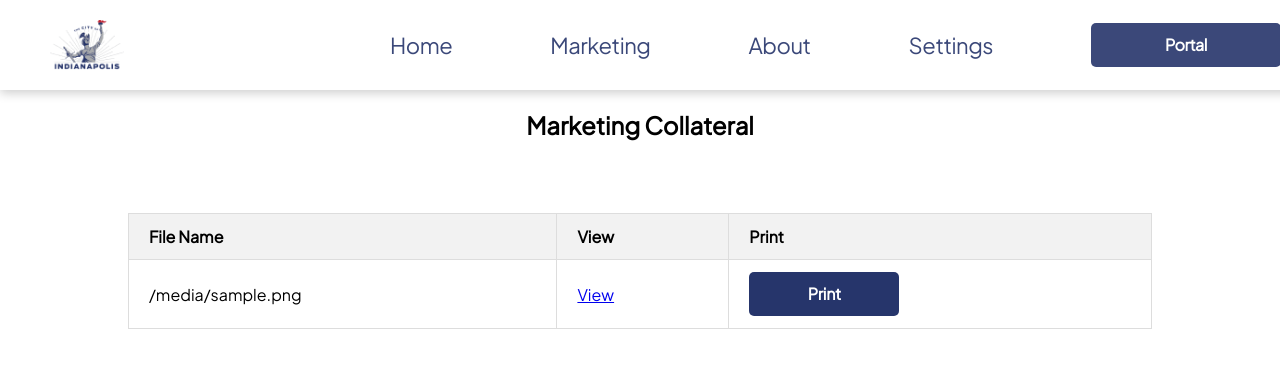
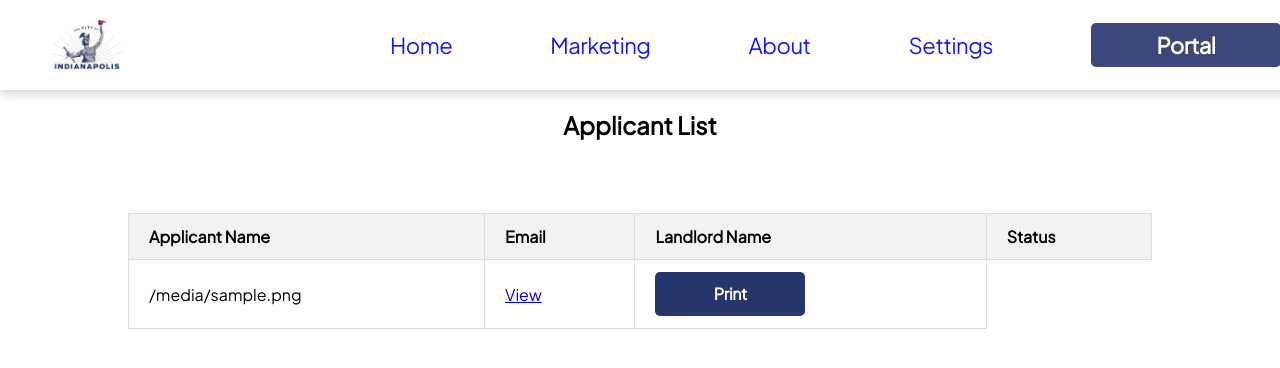
Before and after one commit to KenMickelsen/APIPrintingDemo, a Flask app: template Templates/applicantlist.html in a window 1280 px wide; the page is wider, and only the part inside the window is pictured. Shown: the top 368 px of that part. Run offline with Flask 3, Linux system fonts and the light colour scheme; the template is opened without the code that fills it: most values are stand-ins (such as "Sample title", 1, 10 or a date in 2020).

Commit message:
Button changes on index.html

```diff
--- a/Static/styles.css
+++ b/Static/styles.css
@@ -39,7 +39,6 @@
     margin-right: 49px;
     margin-left: 49px;
     text-decoration: none;
-    color: #26356B;
     transition: color 0.2s;
     background: rgba(255, 255, 255, 0.00);
     font-family: 'Plus Jakarta Sans', sans-serif;
@@ -113,6 +112,11 @@
     letter-spacing: -0.32px;
 }
 
+.hero a:hover {
+    color: #777; /* Change to desired hover color */
+    border-bottom: 1px solid #26356B;
+}
+
 button {
     display: flex;
     width: 150px;
@@ -136,6 +140,7 @@
     font-weight: 600;
     line-height: 150%; /* 24px */
     letter-spacing: -0.32px;
+
 }
 
 button:hover {
@@ -157,15 +162,12 @@
     background: #26356B;
     color: #FFF;
     text-align: center;
-
+    text-decoration: none;
     /* Semibold/Type@16 */
-    font-family: Plus Jakarta Sans;
-    font-size: 16px;
     font-style: normal;
     font-weight: 600;
     line-height: 150%; /* 24px */
     letter-spacing: -0.42px;
-
 }
 
 .content-wrapper {
--- a/Templates/applicantlist.html
+++ b/Templates/applicantlist.html
@@ -1,7 +1,7 @@
 <!DOCTYPE html>
 <html>
 <head>
-    <title>Marketing Collateral</title>
+    <title>Applicant List</title>
     <link rel="stylesheet" href="static/styles.css">
     <link href='https://fonts.googleapis.com/css?family=Plus Jakarta Sans' rel='stylesheet'>
 </head>
@@ -19,13 +19,14 @@
     </header>
 
     <div class="content-wrapper">
-            <h1> Marketing Collateral</h1>
+            <h1> Applicant List</h1>
             <table>
                 <thead>
                     <tr>
-                        <th>File Name</th>
-                        <th>View</th>
-                        <th>Print</th>
+                        <th>Applicant Name</th>
+                        <th>Email</th>
+                        <th>Landlord Name</th>
+                        <th>Status</th>
                     </tr>
                 </thead>
                 <tbody>
--- a/Templates/index.html
+++ b/Templates/index.html
@@ -13,9 +13,9 @@
         <nav>
             <a href="/">Home</a>
             <a href="/marketing">Marketing</a>
-            <a href="#">About</a>
+            <a href="/applicantlist">Applicants List</a>
             <a href="/settings">Settings</a>
-            <a href="/application-portal" class="btn btn-text">Portal</a>
+            <a href="/application-portal" class="btn btn-text">City Login</a>
         </nav>
     </header>
 
--- a/app.py
+++ b/app.py
@@ -78,6 +78,13 @@
     #Get files in static folder for printing
     files = get_static_files()
     return render_template('marketing.html', files=files)
+
+#marketing page to list files for printing
+@app.route('/applicantlist', methods=['GET'])
+def applicantlist():
+    #Get files in static folder for printing
+    files = get_static_files()
+    return render_template('applicantlist.html', files=files)
 
 #Portal page for applicants
 @app.route('/applicants', methods=['GET'])
```
